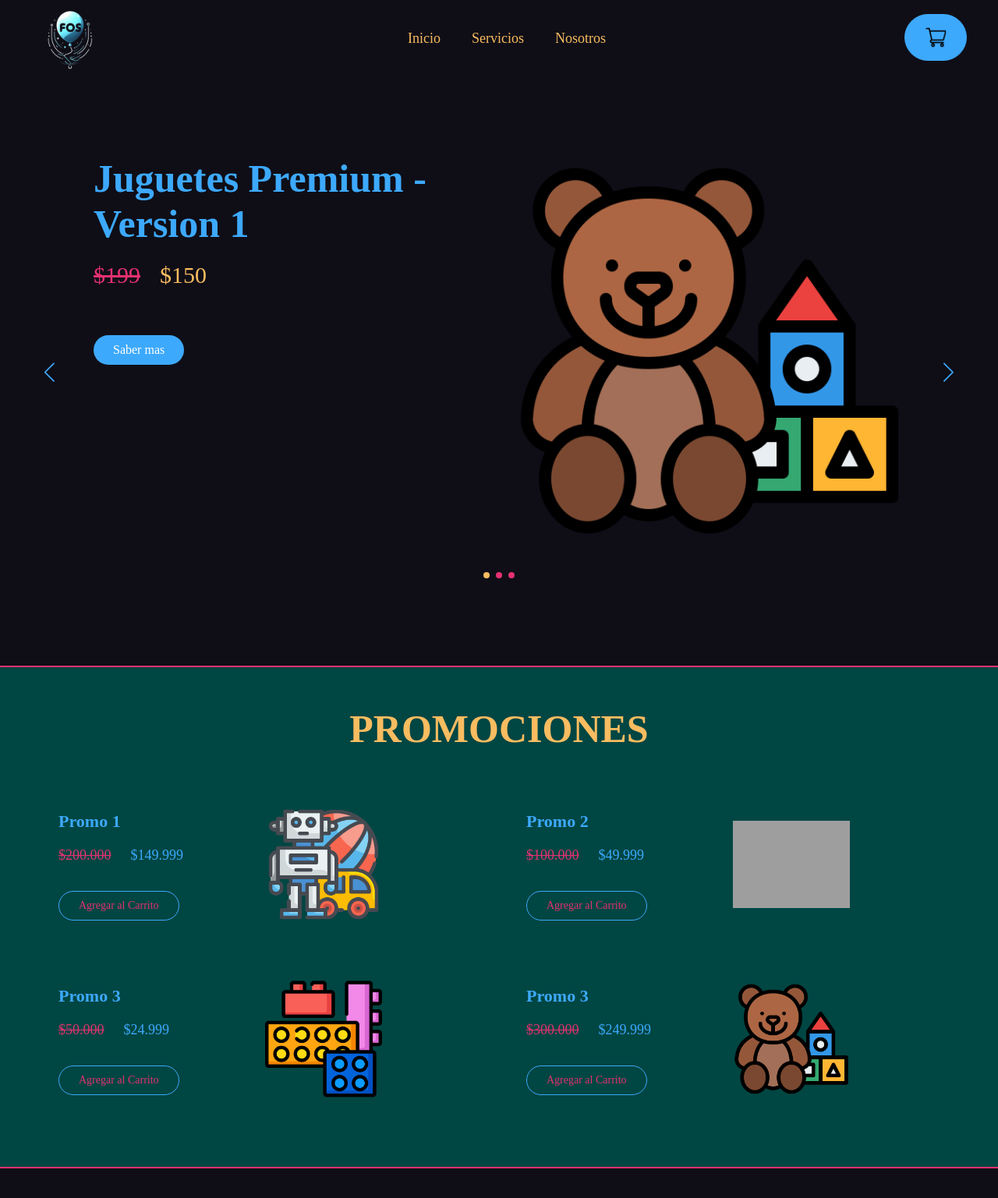
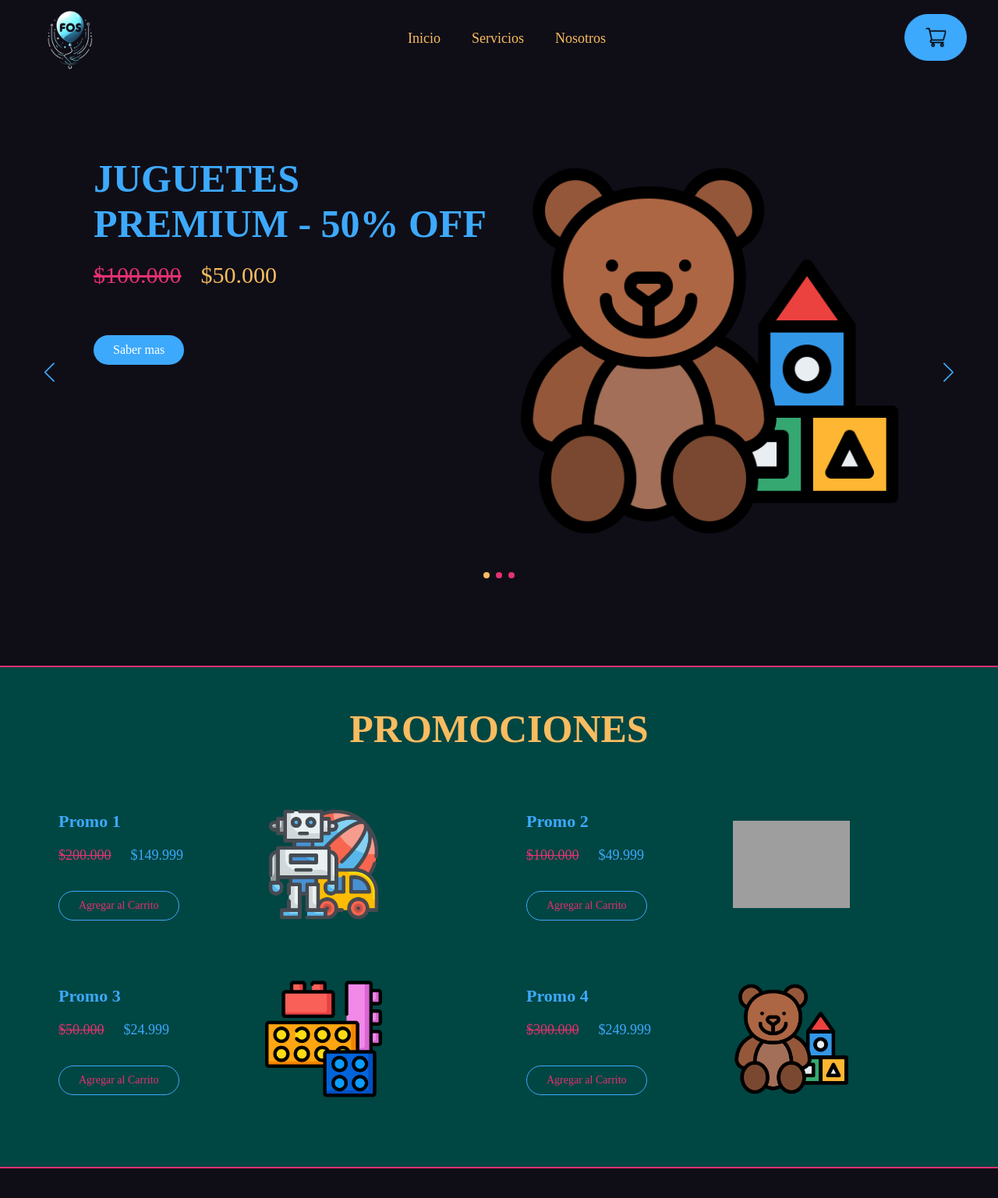
Before and after one commit to senacti/project-gaes-2-fos, a Django app: page /ventas/ in a window 1280 px wide. Shown: the top 1537 px of the page at 78% size. Run offline with Django 4.2, Linux system fonts and the light colour scheme; some libraries are stand-ins or nearby versions; grey boxes are pictures that could not be loaded.

Commit message:
ajuste ventas

```diff
--- a/Python-FOS_Project/FOS-DM/fos/fos/templates/ventas.html
+++ b/Python-FOS_Project/FOS-DM/fos/fos/templates/ventas.html
@@ -51,10 +51,10 @@
                     <div class="swiper-slide">
                         <div class="header-info">
                             <div class="header-txt">
-                                <h1>juguetes Premium - version 1</h1>
+                                <h1>JUGUETES PREMIUM - 50% OFF</h1>
                                 <div class="prices">
-                                    <p class="price-1">$199</p>
-                                    <p class="price-2">$150</p>
+                                    <p class="price-1">$100.000</p>
+                                    <p class="price-2">$50.000</p>
                                 </div>
                                 <a href="#" class="btn-1">Saber mas</a>
                             </div>
@@ -67,10 +67,10 @@
                     <div class="swiper-slide">
                         <div class="header-info">
                             <div class="header-txt">
-                                <h1>juguetes premium - version 1</h1>
+                                <h1>PIÑATAS TEMATICAS - 20% OFF</h1>
                                 <div class="prices">
-                                    <p class="price-1">$199</p>
-                                    <p class="price-2">$150</p>
+                                    <p class="price-1">$199.999</p>
+                                    <p class="price-2">$159.999</p>
                                 </div>
                                 <a href="#" class="btn-1">Saber mas</a>
                             </div>
@@ -83,10 +83,10 @@
                     <div class="swiper-slide">
                         <div class="header-info">
                             <div class="header-txt">
-                                <h1>juguetes premium - version 1</h1>
+                                <h1>CAJAS PREDISEÑADAS - 35% OFF</h1>
                                 <div class="prices">
-                                    <p class="price-1">$199</p>
-                                    <p class="price-2">$150</p>
+                                    <p class="price-1">$150.000</p>
+                                    <p class="price-2">$100.000</p>
                                 </div>
                                 <a href="#" class="btn-1">Saber mas</a>
                             </div>
@@ -156,7 +156,7 @@
 
             <div class="categorie">
                 <div class="categorie-1">
-                    <h3>Promo 3</h3>
+                    <h3>Promo 4</h3>
                     <div class="prices">
                         <p class="price-1">$300.000</p>
                         <p class="precio">$249.999</p>
@@ -272,7 +272,7 @@
                 </div>
                 <div class="swiper-slide">
                     <div class="product">
-                        <img src="{% static 'images/dinosaurio.png' %}" alt="">
+                        <img src="{% static 'img/dinosaurio.png' %}" alt="">
                         <div class="product-txt">
                             <h3>Juguete</h3>
                             <p>Calidad Premium</p>
```
